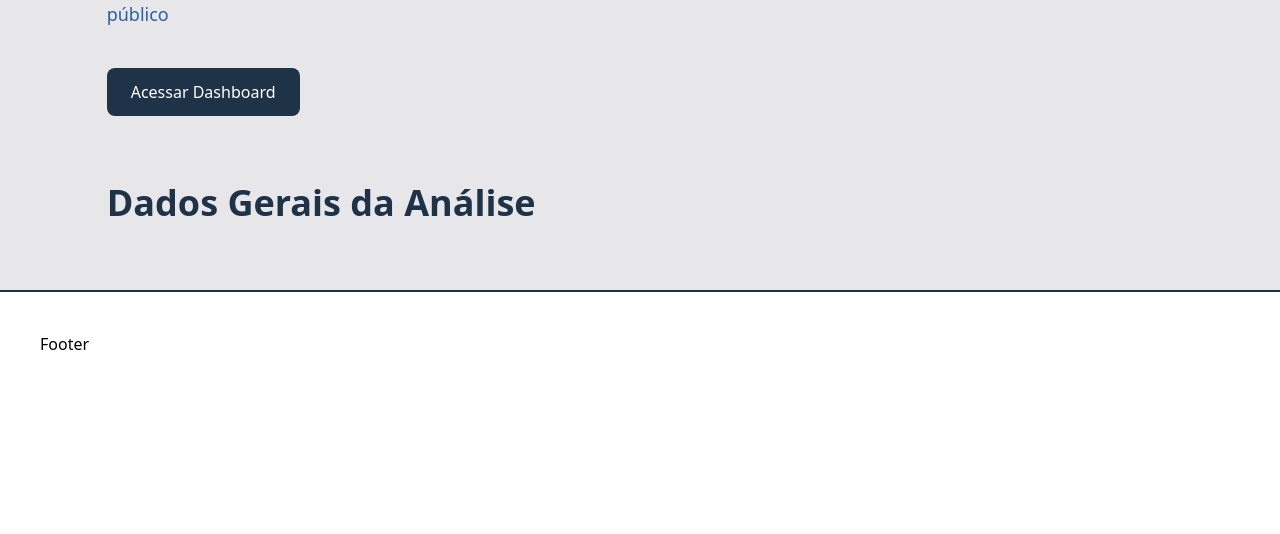
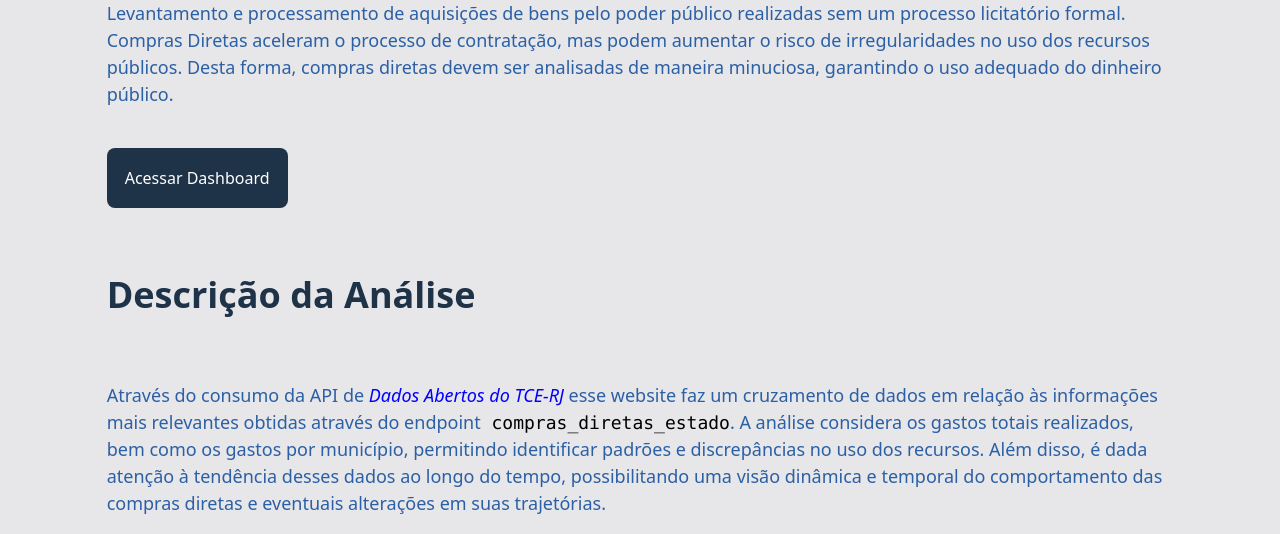
Before and after one commit to Luiznunvoa/Desafio-Front-Inova-MPRJ, a React (Vite) app: page / in a window 1280 px wide. Shown: the part 418-952 px from the top of the page. Before the commit the page ends 814 px from the top, so only its background shows below. Built offline with nearby package versions, Linux system fonts and the light colour scheme.

Commit message:
 feat: Implementação da requisição dos dados da API

```diff
--- a/package.json
+++ b/package.json
@@ -11,6 +11,8 @@
   },
   "dependencies": {
     "@tailwindcss/vite": "^4.0.17",
+    "@tanstack/react-query": "^5.69.0",
+    "axios": "^1.8.4",
     "react": "^19.0.0",
     "react-dom": "^19.0.0",
     "react-router-dom": "^7.4.0",
--- a/src/App.tsx
+++ b/src/App.tsx
@@ -1,5 +1,12 @@
+import { QueryClient, QueryClientProvider } from "@tanstack/react-query";
 import { BrowserRouter } from "./router";
 
+const queryClient = new QueryClient();
+
 export function App() {
-  return <BrowserRouter />;
+  return (
+    <QueryClientProvider client={queryClient}>
+      <BrowserRouter />
+    </QueryClientProvider>
+  );
 }
--- a/src/components/dashboard.tsx
+++ b/src/components/dashboard.tsx
@@ -1,7 +1,20 @@
+import { useData } from 'hooks/useData';
+
 export function Dashboard() {
+  const { data, isLoading, isError } = useData();
+
+  if (isLoading) {
+    return <div>Carregando...</div>;
+  }
+
+  if (isError) {
+    return <div>Ocorreu um erro ao buscar os dados.</div>;
+  }
+
+  console.log(data)
   return (
-    <>
-      Dashboard
-    </>
+    <div>
+      <h1>Dashboard</h1>
+    </div>
   );
 }
--- a/src/components/home.tsx
+++ b/src/components/home.tsx
@@ -3,8 +3,8 @@ import { useNavigate } from "react-router-dom";
 export function Home() {
   const navigate = useNavigate();
   return (
-    <div className="flex flex-col gap-10 items-center py-10 w-full w-ful max-w-[1920px] bg-back1">
-      <h1 className="m-5 w-5/6 font-bold">
+    <div className="flex flex-col gap-10 items-center py-10 m-20 w-full max-w-[1920px] bg-back1">
+      <h1 className="m-5 w-5/6">
         Interface de Análise de Compras Diretas por Município
       </h1>
       <p className="w-5/6 text-secundary">
@@ -13,20 +13,31 @@ export function Home() {
         o processo de contratação, mas podem aumentar o risco de irregularidades
         no uso dos recursos públicos. Desta forma, compras diretas devem ser
         analisadas de maneira minuciosa, garantindo o uso adequado do dinheiro
-        público
+        público.
       </p>
       <div className="w-5/6">
         <button
           onClick={() => navigate("/dashboard")}
-          className="py-3 px-6 text-white rounded-lg transition bg-primary hover:bg-primary-dark"
         >
           Acessar Dashboard
         </button>
       </div>
 
-      <h1 className="m-5 w-5/6 font-bold">
-        Dados Gerais da Análise
-      </h1>
+      <h1 className="m-5 w-5/6">Descrição da Análise</h1>
+      <p className="w-5/6 text-secundary">
+        Através do consumo da API de
+        <a href="https://dados.tcerj.tc.br/api/v1/docs#/">
+          {" Dados Abertos do TCE-RJ "}
+        </a>
+        esse website faz um cruzamento de dados em relação às informações mais
+        relevantes obtidas através do endpoint
+        <code>{" compras_diretas_estado"}</code>. A análise considera os gastos
+        totais realizados, bem como os gastos por município, permitindo
+        identificar padrões e discrepâncias no uso dos recursos. Além disso, é
+        dada atenção à tendência desses dados ao longo do tempo, possibilitando
+        uma visão dinâmica e temporal do comportamento das compras diretas e
+        eventuais alterações em suas trajetórias.
+      </p>
     </div>
   );
 }
--- /dev/null
+++ b/src/hooks/useData.ts
@@ -0,0 +1,15 @@
+import { useQuery } from '@tanstack/react-query';
+import axios from 'axios';
+
+export function useData() {
+  const { data, isLoading, isError } = useQuery({
+    queryKey: ['comprasDiretasEstado'],
+    queryFn: async () => {
+      const response = await axios.get(import.meta.env.VITE_BACKEND_URL);
+      return response.data;
+    },
+    staleTime: Infinity,
+  });
+
+  return { data, isLoading, isError };
+}
--- a/src/index.css
+++ b/src/index.css
@@ -11,13 +11,32 @@
 @layer base {
   h1 {
     font-size: var(--text-4xl);
-    color: var(--color-primary)
+    color: var(--color-primary);
+    font-weight: var(--font-weight-bold);
   }
   h2 {
     font-size: var(--text-xl);
   }
   p {
     font-size: var(--text-lg)
+  }
+  a {
+    color: blue;
+    font-style: italic;
+    cursor: pointer;
+  }
+  a:hover {
+    text-decoration-line: underline;
+  }
+  button {
+    color: white;
+    border-radius: var(--radius-lg);
+    background-color: var(--color-primary);
+    padding: var(--text-lg);
+    cursor: pointer;
+  }
+  code {
+    color: black;
   }
 }
 
--- a/tsconfig.app.json
+++ b/tsconfig.app.json
@@ -12,7 +12,8 @@
     "paths": {
       "components/*": ["src/components/*"],
       "assets/*": ["src/assets/*"],
-      "router/*": ["src/router/*"]
+      "router/*": ["src/router/*"],
+      "hooks/*": ["src/hooks/*"]
     },
 
     /* Bundler mode */
--- a/vite.config.ts
+++ b/vite.config.ts
@@ -9,7 +9,8 @@ export default defineConfig({
     alias: {
       "components": path.resolve(__dirname, "src/components"),
       "assets": path.resolve(__dirname, "src/assets"),
-      "router": path.resolve(__dirname, "src/router")
+      "router": path.resolve(__dirname, "src/router"),
+      "hooks": path.resolve(__dirname, "src/hooks")
     }
   }
 });
```
Also changed, not shown: 2 other files (tests, documents, lock files or other folders).
